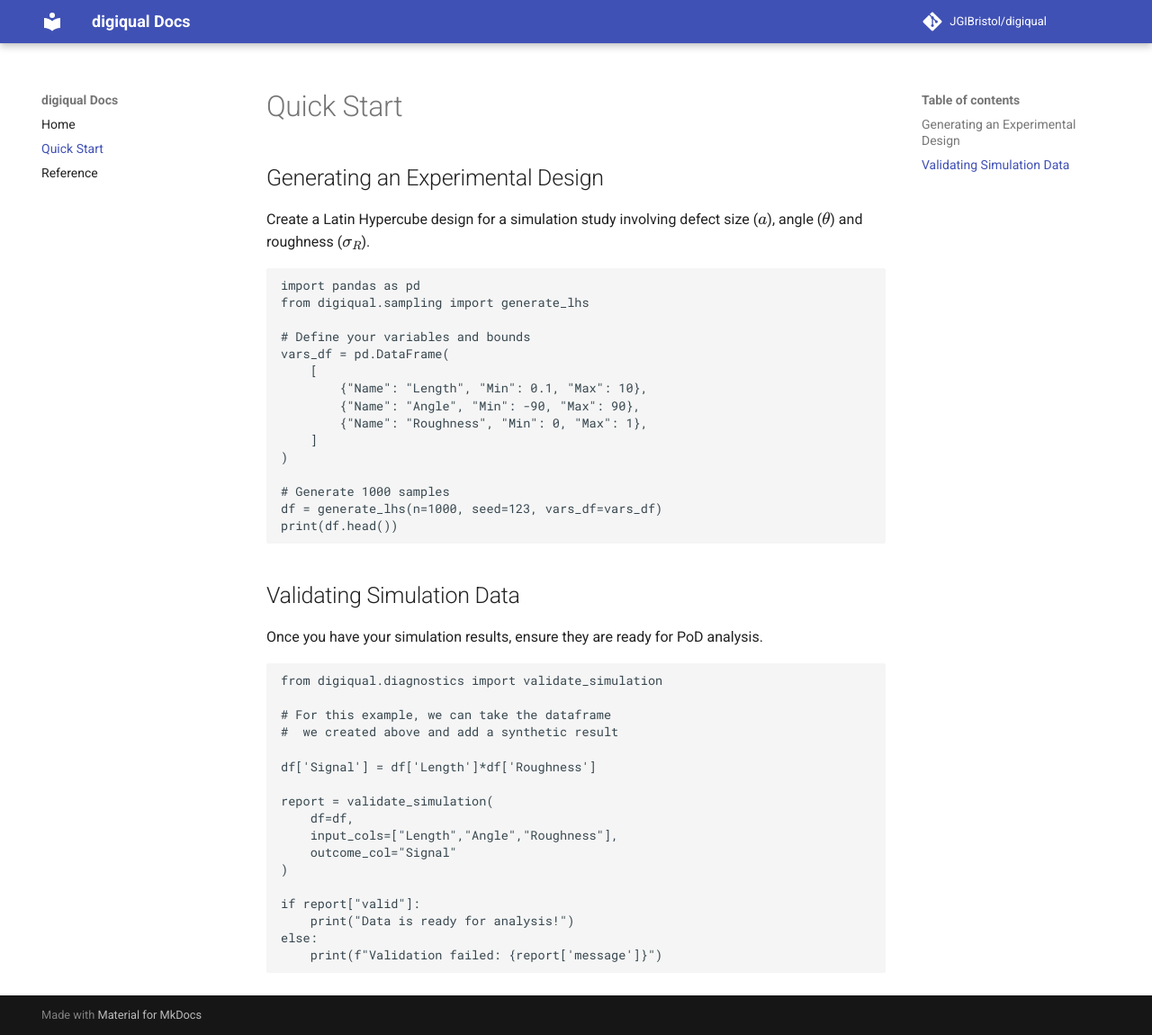
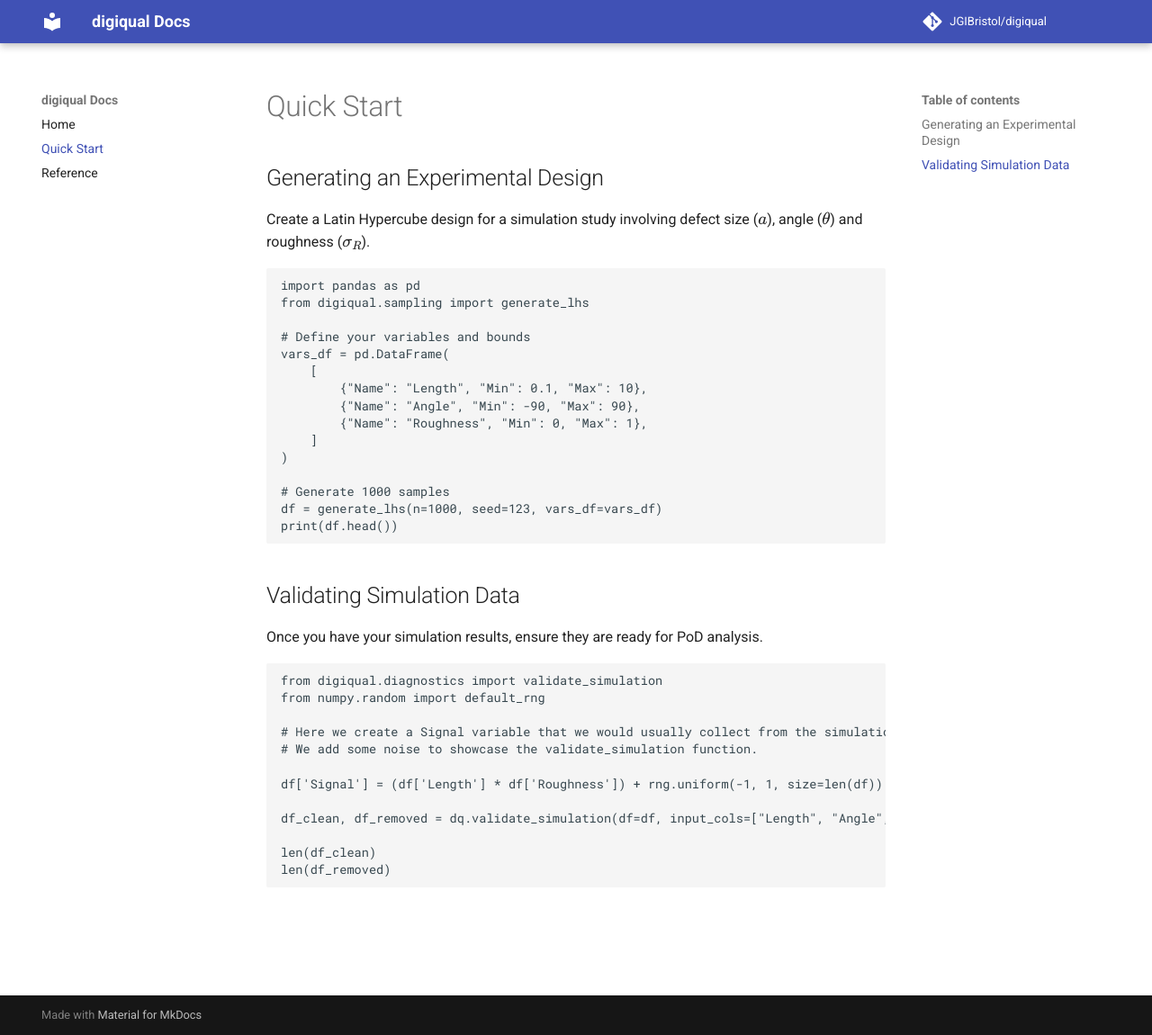
Before and after one commit to JGIBristol/digiqual, an MkDocs documentation site: the page built from docs/quick_start.md, in a window 1280 px wide and 1150 px high. Shown: the whole window at 90% size. Built offline with MkDocs 1.6.1 and Material for MkDocs 9.7.7, drawn with Linux system fonts in a browser that asks for light colours; comment, search, counter and statistics services are not loaded.

Commit message:
Add noise to Signal and update validation usage
Updated both documentation and example script to add random noise to the 'Signal' variable using numpy's default_rng. Changed the usage of validate_simulation to return cleaned and removed dataframes, and included code to display their lengths for clarity.

````diff
--- a/docs/quick_start.md
+++ b/docs/quick_start.md
@@ -28,20 +28,15 @@ Once you have your simulation results, ensure they are ready for PoD analysis.
 
 ```python
 from digiqual.diagnostics import validate_simulation
+from numpy.random import default_rng
 
-# For this example, we can take the dataframe
-#  we created above and add a synthetic result
+# Here we create a Signal variable that we would usually collect from the simulations.
+# We add some noise to showcase the validate_simulation function.
 
-df['Signal'] = df['Length']*df['Roughness']
+df['Signal'] = (df['Length'] * df['Roughness']) + rng.uniform(-1, 1, size=len(df))
 
-report = validate_simulation(
-    df=df,
-    input_cols=["Length","Angle","Roughness"],
-    outcome_col="Signal"
-)
+df_clean, df_removed = dq.validate_simulation(df=df, input_cols=["Length", "Angle", "Roughness"], outcome_col="Signal")
 
-if report["valid"]:
-    print("Data is ready for analysis!")
-else:
-    print(f"Validation failed: {report['message']}")
+len(df_clean)
+len(df_removed)
 ```
````
Also changed, not shown: 1 other file.
